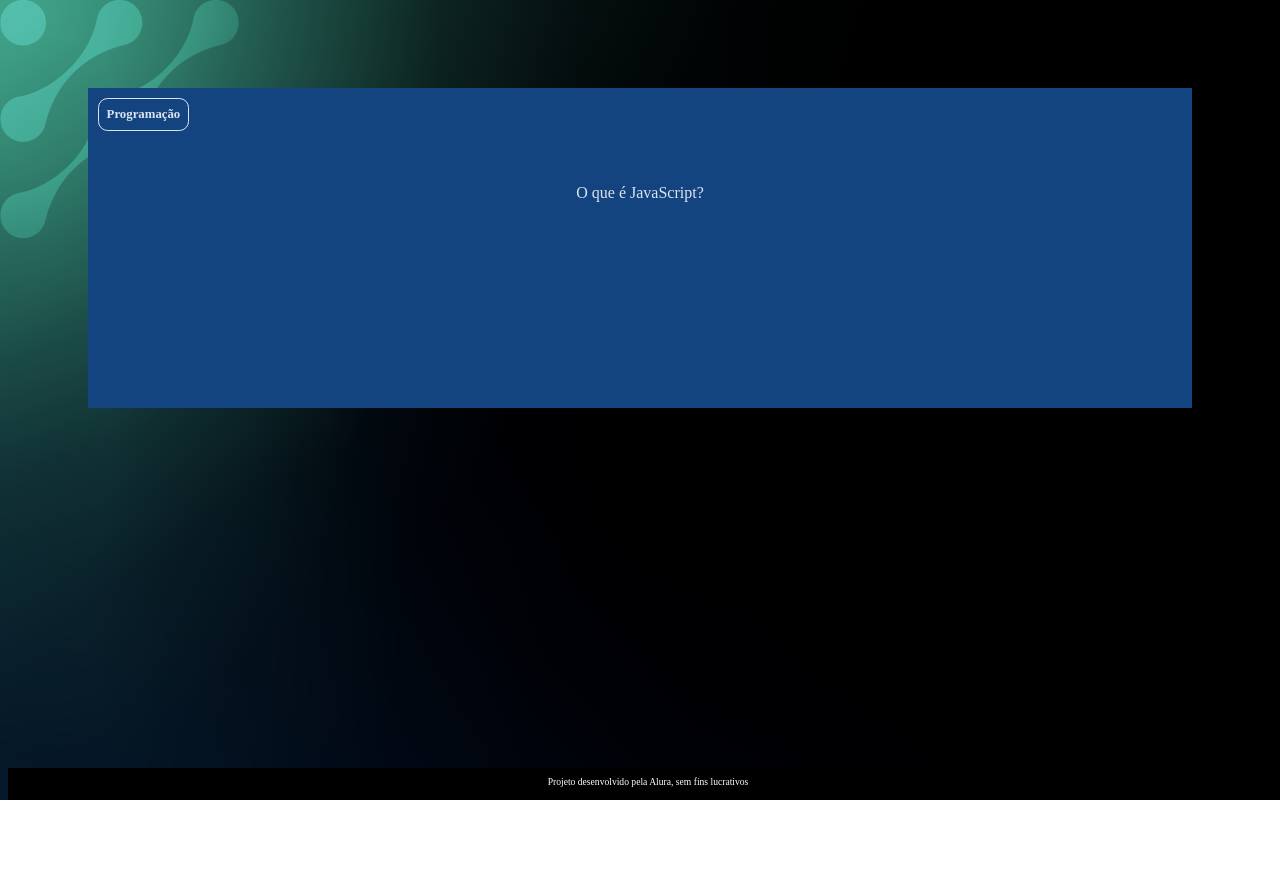
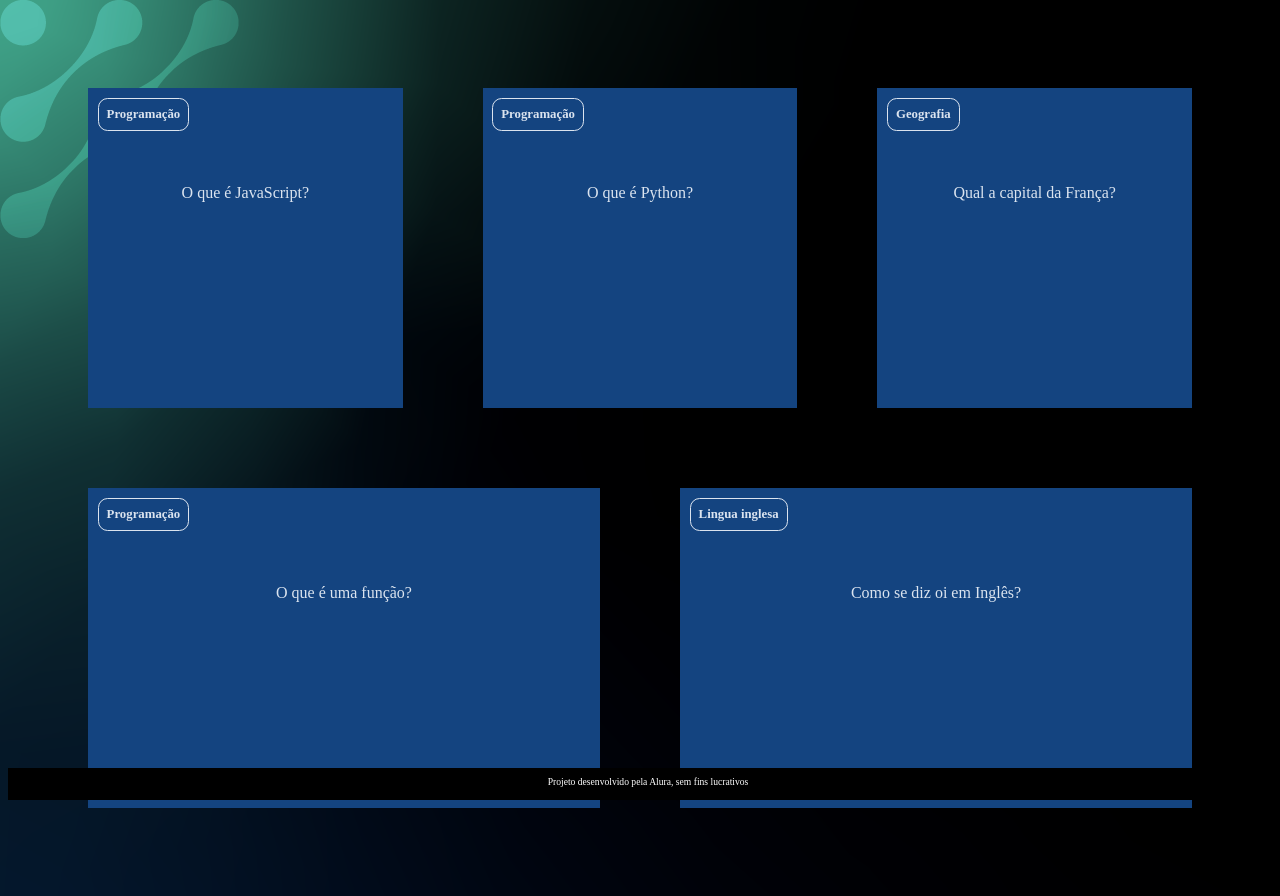
Before and after one commit to Kanuro/aluracards, a plain HTML site: page index.html in a window 1280 px wide. Before the commit the page ends 800 px from the top, so only its background shows below. Drawn offline with Linux system fonts and the light colour scheme.

Commit message:
Add files via upload

```diff
--- a/app.js
+++ b/app.js
@@ -1,19 +1,27 @@
-function criaCartao(categoria, pergunta, resposta) {
-    console.log(categoria, pergunta, resposta)
-}
 function criaCartao(categoria, pergunta, resposta) {
     let= document.getElementById('container')
     let cartao = document.createElement('article')
       cartao.className = 'cartao'
-}
+
     cartao.innerHTML = `
     <div class="cartao__conteudo">
-<h3>Programação</h3>
+    <h3>${categoria}</h3>
     <div class="cartao__conteudo__pergunta">
-        <p>O que é JavaScript?</p>
+        <p>${pergunta}</p>
     </div>
     <div class="cartao__conteudo__resposta">
-        <p>O JavaScript é uma linguagem de programação</p>
+        <p>${resposta}</p>
     </div>
     </div>
     `
+
+    let respostaEstaVisivel = false
+
+    function viraCartao() {
+        respostaEstaVisivel = !respostaEstaVisivel
+        cartao.classList.toggle('active', respostaEstaVisivel)
+    }
+
+    cartao.addEventListener('click', viraCartao)
+    container.appendChild(cartao)
+}
--- a/perguntas.js
+++ b/perguntas.js
@@ -15,3 +15,8 @@ criaCartao(
     'O que é uma função?',
     'Uma função é um bloco de código que executa alguma tarefa'
 )
+criaCartao(
+    'Lingua inglesa',
+    'Como se diz oi em Inglês?',
+    'Oi em ingles é HI (RAI)'
+)
```
Also changed, not shown: index.html (line endings or trailing spaces). Lines whose indentation alone changed are shown as unchanged.
